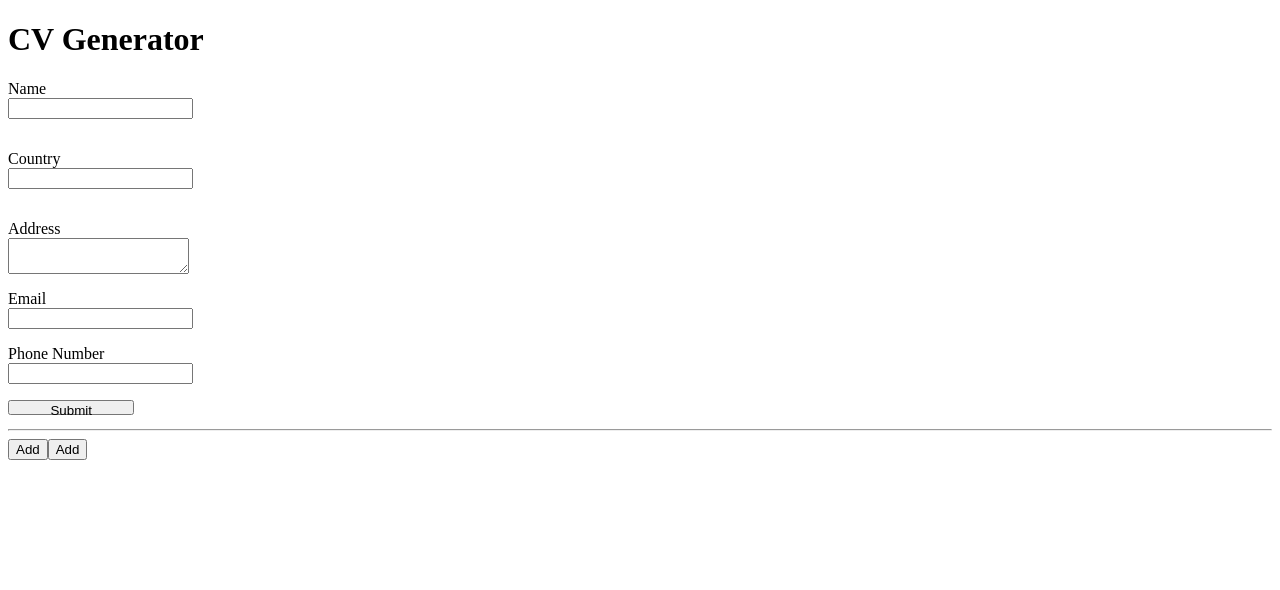
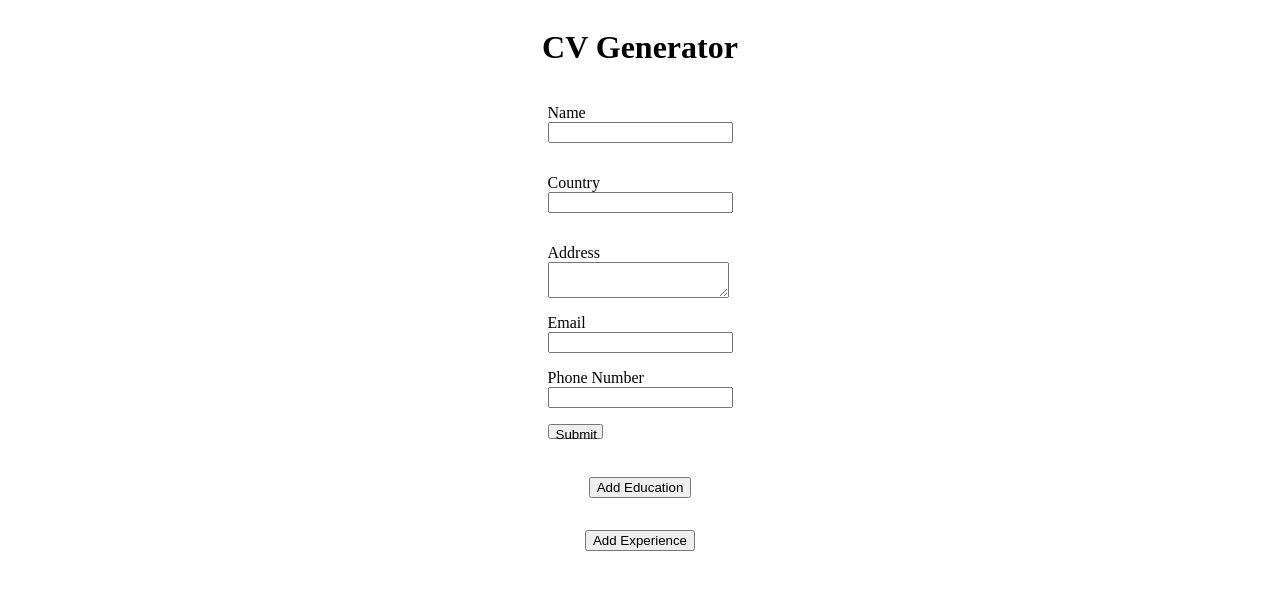
Before and after one commit to Adithya-why/CVapp, a React (Create React App) app in the folder cv-project/: page / in a window 1280 px wide. Shown: the top 590 px of the page. Built offline with nearby package versions, Linux system fonts and the light colour scheme.

Commit message:
Styled some things

```diff
--- a/cv-project/src/App.js
+++ b/cv-project/src/App.js
@@ -130,18 +130,18 @@ class App extends React.Component{
       <TopBar/>
 
       <GeneralInfo changeHandler={(e)=>this.putName(e)}  buttonHandler={()=>this.putData()}/>
-      <hr></hr>
 
-      {eduArr}
+
+      <div className="edu">{eduArr}</div>
 
 
 
-      <button onClick={()=>this.addEduInfo()}>Add</button>
+      <button onClick={()=>this.addEduInfo()}>Add Education</button>
 
 
-      {expArr}
+      <div className="exp">{expArr}</div>
 
-      <button onClick={()=>this.addExpInfo()}>Add</button>
+      <button onClick={()=>this.addExpInfo()}>Add Experience</button>
 
       <CvInfo info={this.state}/>
 
--- a/cv-project/src/CvInfo.js
+++ b/cv-project/src/CvInfo.js
@@ -52,16 +52,19 @@ class CvInfo extends React.Component{
 
 
         return(
-            <>
-            <div>{name}</div>
-            <div>{country}</div>
-            <div>{address}</div>
-            <div>{email}</div>
-            <div>{phone}</div>
-            {res}
+            <div className="cv">
+            <div className="pd">
+                <div>{name}</div>
+                <div>{country}</div>
+                <div>{address}</div>
+                <div>{email}</div>
+                <div>{phone}</div>
+            </div>
 
-            {eres}
-            </>
+            <div className="edu">{res}</div>
+
+            <div className="exp">{eres}</div>
+            </div>
         )
     }
 }
--- a/cv-project/src/EduInfo.js
+++ b/cv-project/src/EduInfo.js
@@ -11,7 +11,7 @@ class EduInfo extends React.Component{
 
 
         return(
-            <>
+            <div className="eduinfo">
             <div className="einfo">
                 <label htmlFor="sch">School Name</label>
                 <input type="text" onBlur={this.props.changeHandler} className={'sch'} id="sch"></input>
@@ -30,7 +30,7 @@ class EduInfo extends React.Component{
             <button onClick={this.props.buttonHandler}>Submit</button>
 
 
-            </>
+            </div>
         )
     }
 }
--- a/cv-project/src/ExpPro.js
+++ b/cv-project/src/ExpPro.js
@@ -11,7 +11,7 @@ class ExpPro extends React.Component{
     render(){
 
         return(
-            <>
+            <div className="expinfo">
             <div className="expnfo">
                 <label htmlFor="cm">Comapany Name</label>
                 <input type="text" onBlur={this.props.changeHandler} className={'cm'} id="cm"></input>
@@ -35,7 +35,7 @@ class ExpPro extends React.Component{
             <button onClick={this.props.buttonHandler}>Submit</button>
 
 
-            </>
+            </div>
         )
     }
 }
--- a/cv-project/src/styles/app.css
+++ b/cv-project/src/styles/app.css
@@ -12,6 +12,25 @@
     align-items: center;
 }
 .gbtn{
-    width: 10%;
+    width: 30%;
     height: 70%;
 }
+
+
+#root {
+    display: flex;
+    flex-direction: column;
+    align-items: center;
+    justify-content: center;
+
+    gap: 1em;
+}
+
+.edu{
+    width: 100%;
+    display: grid;
+    align-items: center;
+    justify-items: center;
+    grid-template-columns: repeat( auto-fit, minmax(250px, 1fr) );
+    row-gap: 1em;
+}
```
